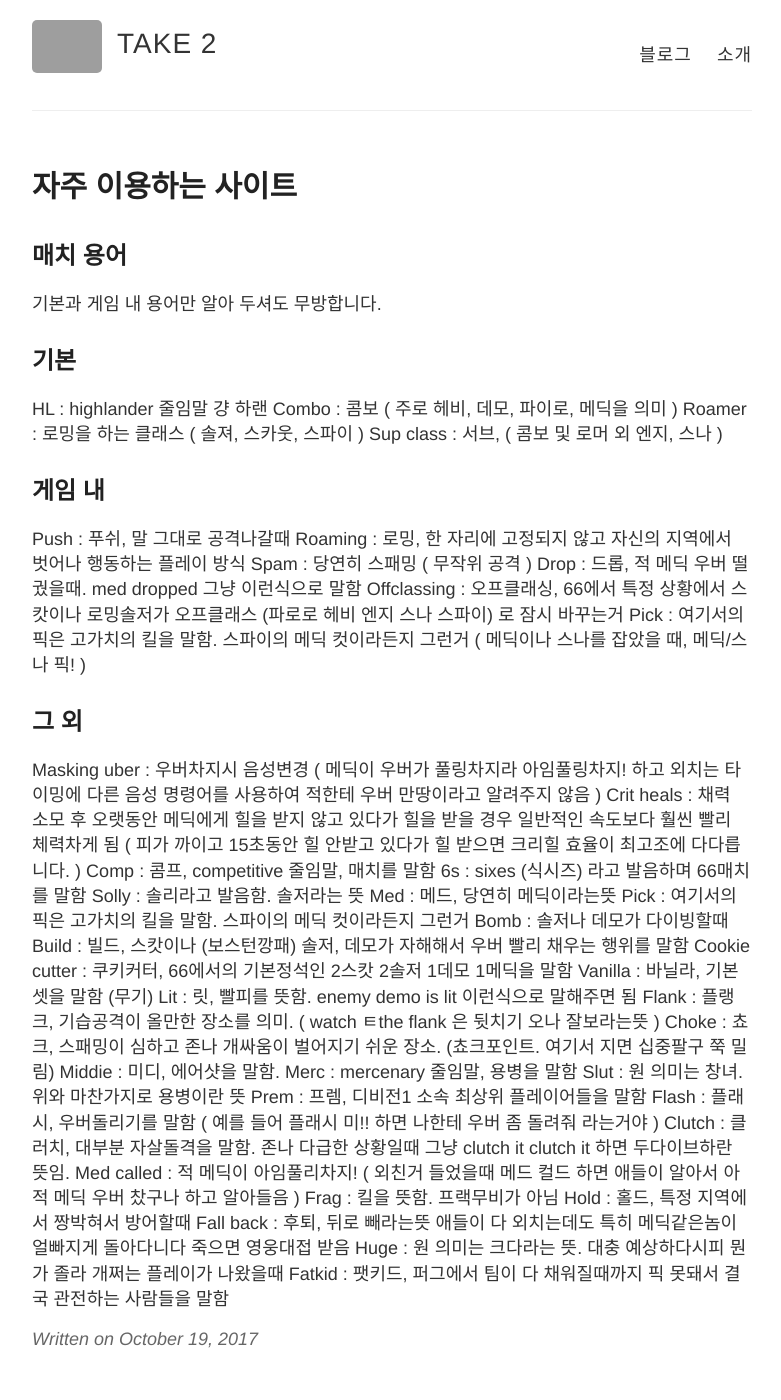
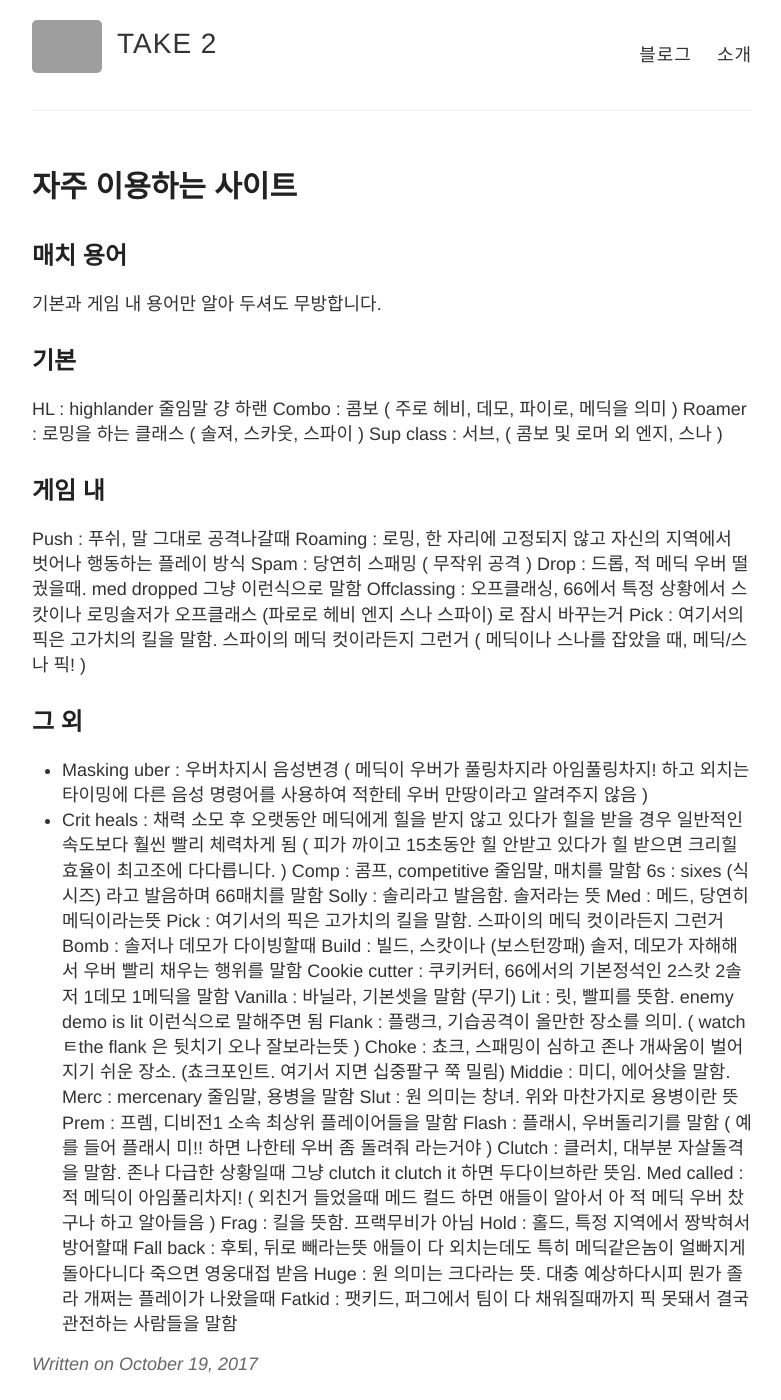
Before and after one commit to whooyet/whooyet.github.io, a Jekyll site: the page built from _posts/2017-10-19-highlander.md, in a window 1280 px wide and 1400 px high. Shown: the whole window, without its empty margins (248-1029 px from the left). Built offline with Jekyll 4.4.1, drawn with Linux system fonts in a browser that asks for light colours; grey boxes are pictures that could not be loaded.

```diff
--- a/_posts/2017-10-19-highlander.md
+++ b/_posts/2017-10-19-highlander.md
@@ -26,9 +26,9 @@ Pick : 여기서의 픽은 고가치의 킬을 말함. 스파이의 메딕 컷
 ( 메딕이나 스나를 잡았을 때, 메딕/스나 픽! )
 
 ## 그 외
-Masking uber : 우버차지시 음성변경
+- Masking uber : 우버차지시 음성변경
 ( 메딕이 우버가 풀링차지라 아임풀링차지! 하고 외치는 타이밍에 다른 음성 명령어를 사용하여 적한테 우버 만땅이라고 알려주지 않음 )
-Crit heals : 채력 소모 후 오랫동안 메딕에게 힐을 받지 않고 있다가 힐을 받을 경우 일반적인 속도보다 훨씬 빨리 체력차게 됨
+- Crit heals : 채력 소모 후 오랫동안 메딕에게 힐을 받지 않고 있다가 힐을 받을 경우 일반적인 속도보다 훨씬 빨리 체력차게 됨
 ( 피가 까이고 15초동안 힐 안받고 있다가 힐 받으면 크리힐 효율이 최고조에 다다릅니다. )
 Comp : 콤프, competitive 줄임말, 매치를 말함
 6s : sixes (식시즈) 라고 발음하며 66매치를 말함
```
